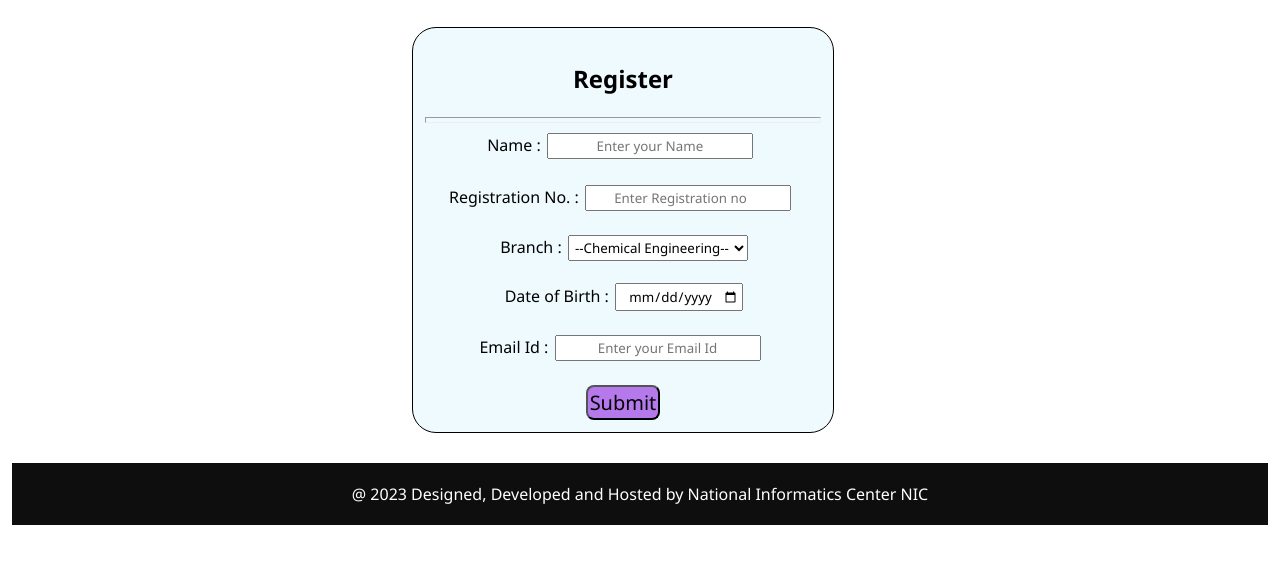
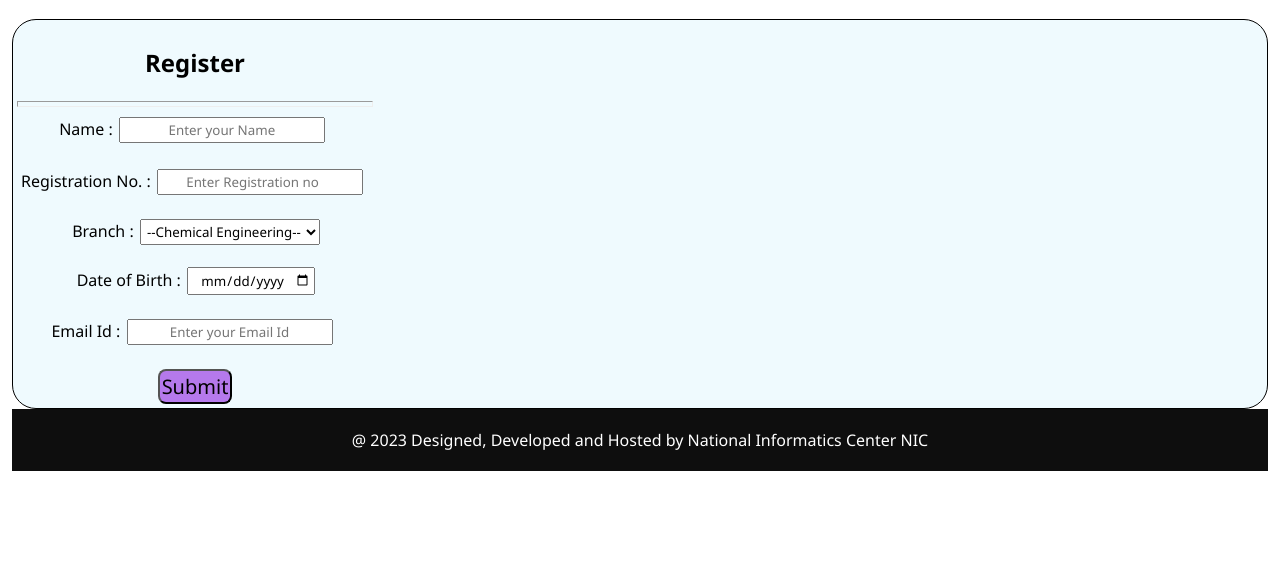
Before and after one commit to yash264/Resource_Material, a plain HTML site: page index.html in a window 1280 px wide. Shown: the part 83-646 px from the top of the page. Drawn offline with Linux system fonts and the light colour scheme.

Commit message:
Update style.css

```diff
--- a/style.css
+++ b/style.css
@@ -12,9 +12,7 @@ h1{
     text-align: center;
     border: 1px solid black;
     border-radius: 24px;
-    padding: 10px ;
-    margin: 30px 400px;
-    width:400px;
+    display: flex;
     background-color: rgba(162, 227, 247, 0.175);
 }
 
```
